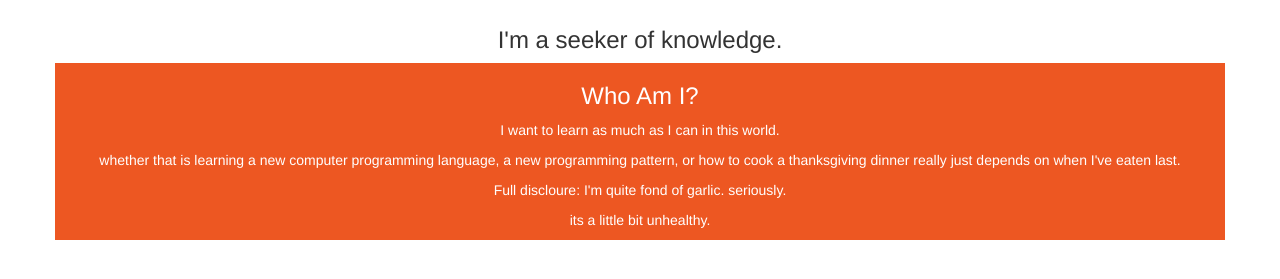
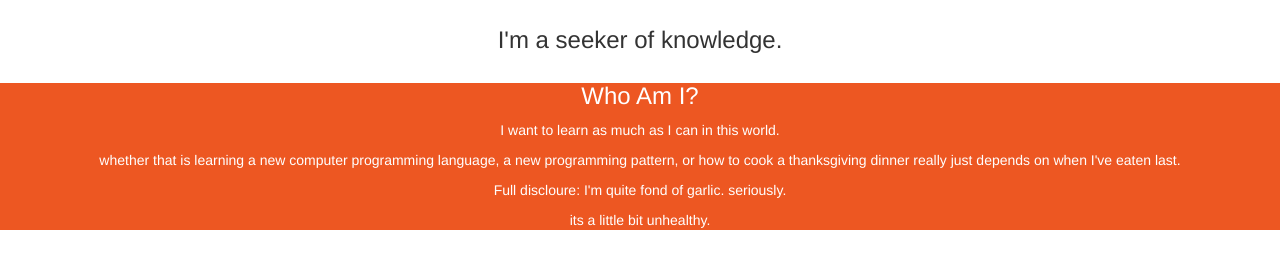
Before and after one commit to jsutcodes/jsutcodes.github.io, a plain HTML site: page about.html in a window 1280 px wide. Shown: the part 213-492 px from the top of the page. Drawn offline with nearby package versions, Linux system fonts and the light colour scheme.

Commit message:
Update about.html

```diff
--- a/about.html
+++ b/about.html
@@ -58,7 +58,7 @@
   </div>
 
 </div>
-  <div class="container orange-back text-center">
+  <div class="orange-back text-center">
   <h3>Who Am I?</h3>
   <p>I want to learn as much as I can in this world.</p>
   <p>whether that is learning a new computer programming language, a new programming pattern, or how to cook a thanksgiving dinner really just depends on when I've eaten last. </p>
```
